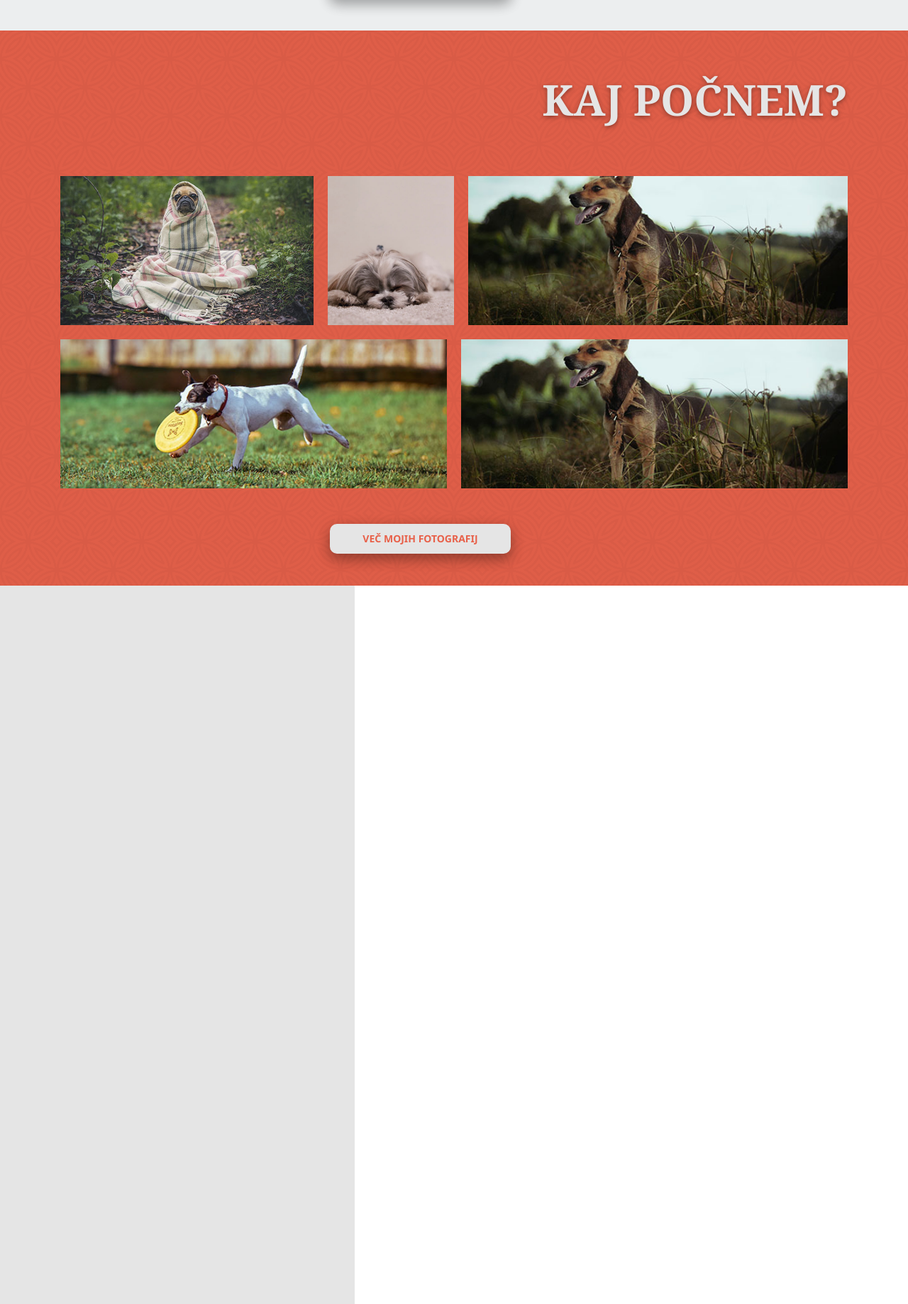
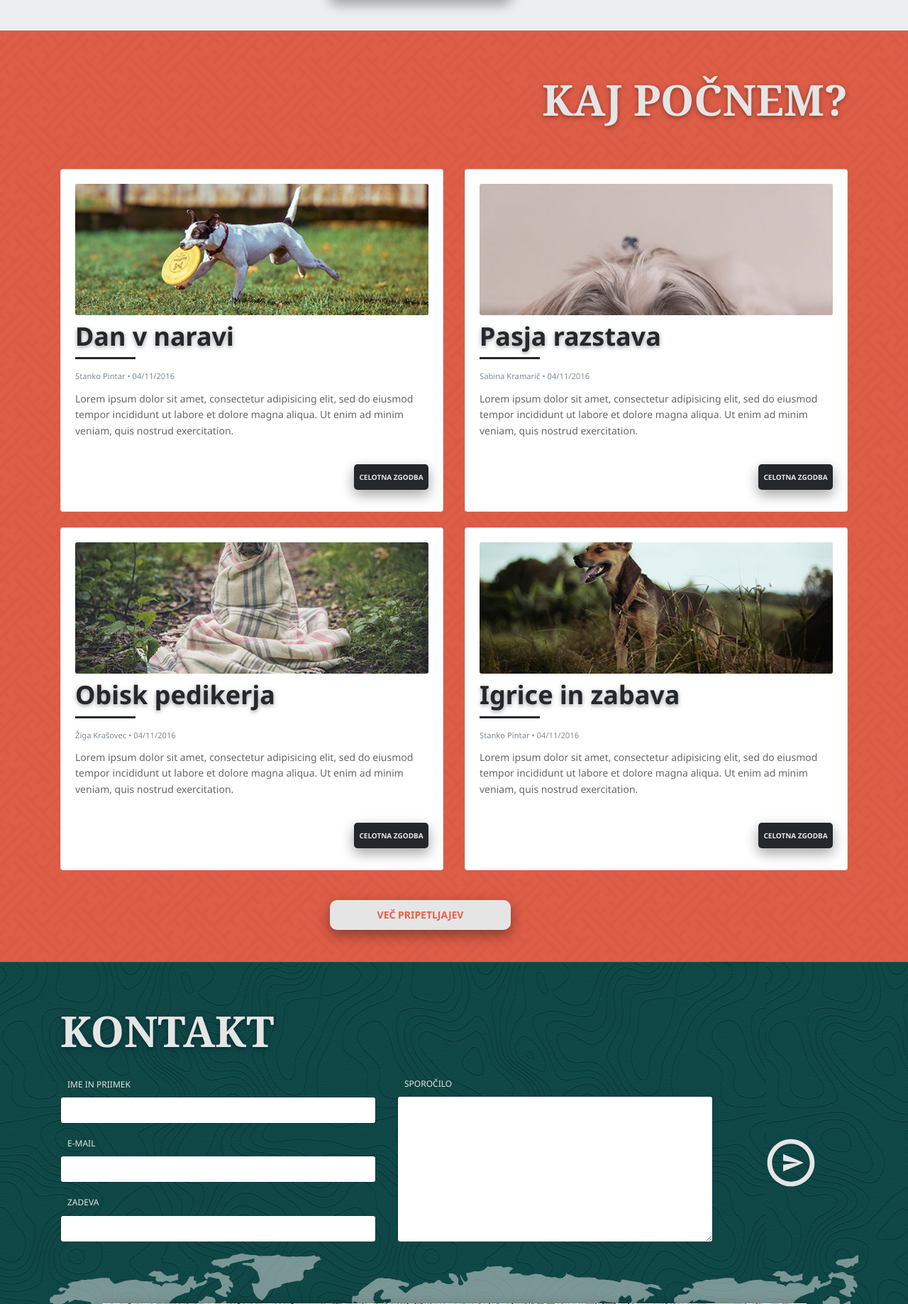
Before and after one commit to zigcccc/stankoWebsite, a PHP site: page / in a window 1280 px wide. Shown: the part 2562-4399 px from the top of the page at 71% size. Run offline with PHP 8.4, Linux system fonts and the light colour scheme.

Commit message:
Finished home page
Added full markup and styles for homepage

```diff
--- /dev/null
+++ b/CSS/3-modules/_card-image.sass
@@ -0,0 +1,7 @@
+.card-img
+  width: 100%
+  height: 185px
+  background:
+    position: center center
+    size: cover
+  margin-bottom: 10px
--- a/CSS/3-modules/_cta-button.sass
+++ b/CSS/3-modules/_cta-button.sass
@@ -18,3 +18,27 @@
   &:hover
     box-shadow: $box-hover-dropshadow
     background: darken($bg-color, 5%)
+
+=card-cta()
+  width: 105px
+  min-height: 36px
+  line-height: 36px
+  text-transform: uppercase
+  text-align: center
+  margin: 20px 0 10px
+  display: block
+  border-radius: 5px
+  background: $dark-gray
+  color: $cream
+  font-family: $sans-font
+  font-size: 10px
+  font-weight: bold
+  box-shadow: $box-dropshadow
+  transition: $main-transition
+  outline: none
+  float: right
+  +clearfix
+  &:hover
+    box-shadow: $box-hover-dropshadow
+    background: darken($dark-gray, 5%)
+    text-decoration: none
--- a/CSS/4-pages/_home-page.sass
+++ b/CSS/4-pages/_home-page.sass
@@ -52,14 +52,13 @@
       +cta(300px, $flat-orange, $cream, 70px)
 
 
-
 .social-banner
   display: block
   position: absolute
   bottom: 0
   height: 40px
   background: $dark-gray
-  width: 100vw
+  width: 100%
   z-index: 100
 
   .material-icons
@@ -72,7 +71,6 @@
     &:hover
       color: $flat-orange
       cursor: pointer
-
 
 
 .predstavitev-pasme
@@ -177,43 +175,122 @@
   min-height: 500px
   background:
     color: $flat-orange
-    image: url('../IMG/contemporary_china.png')
+    image: url('../IMG/sayagata-400px.png')
     repeat: repeat
     blend-mode: multiply
 
-  .image-row
-    height: 210px
-    margin: 20px 0
-    display: flex
-
-    [class^="col"]
-      overflow: hidden
-      height: 100%
-      box-sizing: border-box
-      margin-right: 20px
-      padding: 0
-      background:
-        size: cover
-        position: center center
-      &:last-child
-        margin-right: 0
+  .blog-row
+    margin-top: 10px
 
   h2
     +section-heading($cream)
     margin-bottom: 55px
 
   img
-    +position(absolute, null null 0 0)
-    height: 500px
+    width: 100%
+    margin-bottom: 20px
 
   h3
-    +section-subheading($dark-gray, 60px)
-    text-align: right
+    +section-subheading($dark-gray, 0px)
+    text-align: left
 
     &::after
-      +horizontal-line(85px, $dark-gray, 10px, 0, 10px)
-      position: absolute
-      right: 20px
+      +horizontal-line(85px, $dark-gray, 10px, 0, 0px)
 
   .section-cta
     +cta(100%, $cream, $flat-orange, 30px)
+
+  .card
+    transition: $main-transition
+    &:hover
+      box-shadow: $box-dropshadow
+
+  .card-cta
+    +card-cta()
+
+  .card-text
+    margin-top: 10px !important
+
+
+.kontakt
+  min-height: 500px
+  background:
+    color: $dark-green
+    image: url('../IMG/cartographer.png')
+    repeat: repeat
+    blend-mode: multiply
+  margin-bottom: 225px
+
+  h2
+    +section-heading($cream)
+
+  form
+    +display(flex)
+    align-items: center
+    margin-top: 30px
+
+    textarea
+      height: 206px
+
+    label
+      color: $cream
+      margin-left: 10px
+      text-transform: uppercase
+      font-family: $sans-font
+      font-size: 12px
+
+    .send-icon
+      svg
+        transform: scale(0.5)
+        .icon-fill
+          fill: $cream
+          transition: $main-transition
+        &:hover
+          .icon-arrow
+            transform: translateX(2px)
+            transform-origin: left center
+
+  .google-maps
+    min-height: 450px
+
+    img
+      display: block
+      margin: 70px auto 0
+      box-shadow: $box-dropshadow
+
+
+footer
+  min-height: 225px
+  background: $medium-gray
+  position: fixed
+  bottom: 0
+  width: 100vw
+  z-index: -10
+
+  .row
+    margin: 0
+
+  h2
+    text-align: center
+    text-transform: uppercase
+    color: $cream
+    font-weight: bold
+    margin: 40px 0 25px
+
+  .menu
+    ul
+      text-align: center
+      li
+        display: inline
+        font-size: 16px
+        text-transform: uppercase
+        font-family: $sans-font
+        font-weight: bold
+        color: $cream
+        line-height: 60px
+        padding: 0 10px
+
+  small
+    text-align: center
+    color: $cream
+    display: block
--- a/CSS/main.css
+++ b/CSS/main.css
@@ -254,6 +254,13 @@ a {
   padding-bottom: 45px;
   position: relative; }
 
+.card-img {
+  width: 100%;
+  height: 185px;
+  background-position: center center;
+  background-size: cover;
+  margin-bottom: 10px; }
+
 .landing-section {
   background-color: #33c4c4;
   background-image: url("../IMG/square_bg.png");
@@ -329,7 +336,7 @@ a {
   bottom: 0;
   height: 40px;
   background: #24272b;
-  width: 100vw;
+  width: 100%;
   z-index: 100; }
   .social-banner .material-icons {
     color: rgba(229, 229, 229, 0.7);
@@ -517,23 +524,11 @@ a {
 .section-blog {
   min-height: 500px;
   background-color: #e8614a;
-  background-image: url("../IMG/contemporary_china.png");
+  background-image: url("../IMG/sayagata-400px.png");
   background-repeat: repeat;
   background-blend-mode: multiply; }
-  .section-blog .image-row {
-    height: 210px;
-    margin: 20px 0;
-    display: flex; }
-    .section-blog .image-row [class^="col"] {
-      overflow: hidden;
-      height: 100%;
-      box-sizing: border-box;
-      margin-right: 20px;
-      padding: 0;
-      background-size: cover;
-      background-position: center center; }
-      .section-blog .image-row [class^="col"]:last-child {
-        margin-right: 0; }
+  .section-blog .blog-row {
+    margin-top: 10px; }
   .section-blog h2 {
     color: #e5e5e5;
     font-family: "Noto Serif", serif;
@@ -543,27 +538,23 @@ a {
     text-transform: uppercase;
     margin-bottom: 55px; }
   .section-blog img {
-    position: absolute;
-    bottom: 0;
-    left: 0;
-    height: 500px; }
+    width: 100%;
+    margin-bottom: 20px; }
   .section-blog h3 {
     color: #24272b;
     font-family: "Noto Sans", sans-serif;
     text-shadow: 0px 2px 10px rgba(0, 0, 0, 0.16), 0px 2px 5px rgba(0, 0, 0, 0.26);
     font-size: 36px;
     font-weight: bold;
-    margin-top: 60px;
-    text-align: right; }
+    margin-top: 0px;
+    text-align: left; }
     .section-blog h3::after {
       content: "";
       display: block;
       height: 3px;
       width: 85px;
       background: #24272b;
-      margin: 10px 0 10px;
-      position: absolute;
-      right: 20px; }
+      margin: 10px 0 0px; }
   .section-blog .section-cta {
     width: 100%;
     min-height: 40px;
@@ -583,5 +574,115 @@ a {
     .section-blog .section-cta:hover {
       box-shadow: 0px 17px 50px 0px rgba(0, 0, 0, 0.19), 0px 12px 15px 0px rgba(0, 0, 0, 0.24);
       background: #d8d8d8; }
+  .section-blog .card {
+    transition: all 300ms cubic-bezier(0.4, 0, 0.2, 1); }
+    .section-blog .card:hover {
+      box-shadow: 0px 6px 20px 0px rgba(0, 0, 0, 0.19), 0px 8px 17px 0px rgba(0, 0, 0, 0.2); }
+  .section-blog .card-cta {
+    width: 105px;
+    min-height: 36px;
+    line-height: 36px;
+    text-transform: uppercase;
+    text-align: center;
+    margin: 20px 0 10px;
+    display: block;
+    border-radius: 5px;
+    background: #24272b;
+    color: #e5e5e5;
+    font-family: "Noto Sans", sans-serif;
+    font-size: 10px;
+    font-weight: bold;
+    box-shadow: 0px 6px 20px 0px rgba(0, 0, 0, 0.19), 0px 8px 17px 0px rgba(0, 0, 0, 0.2);
+    transition: all 300ms cubic-bezier(0.4, 0, 0.2, 1);
+    outline: none;
+    float: right; }
+    .section-blog .card-cta::after {
+      clear: both;
+      content: "";
+      display: table; }
+    .section-blog .card-cta:hover {
+      box-shadow: 0px 17px 50px 0px rgba(0, 0, 0, 0.19), 0px 12px 15px 0px rgba(0, 0, 0, 0.24);
+      background: #181a1d;
+      text-decoration: none; }
+  .section-blog .card-text {
+    margin-top: 10px !important; }
+
+.kontakt {
+  min-height: 500px;
+  background-color: #145e5e;
+  background-image: url("../IMG/cartographer.png");
+  background-repeat: repeat;
+  background-blend-mode: multiply;
+  margin-bottom: 225px; }
+  .kontakt h2 {
+    color: #e5e5e5;
+    font-family: "Noto Serif", serif;
+    text-shadow: 0px 2px 10px rgba(0, 0, 0, 0.16), 0px 2px 5px rgba(0, 0, 0, 0.26);
+    font-size: 60px;
+    font-weight: bold;
+    text-transform: uppercase; }
+  .kontakt form {
+    display: -webkit-box;
+    display: -moz-box;
+    display: box;
+    display: -webkit-flex;
+    display: -moz-flex;
+    display: -ms-flexbox;
+    display: flex;
+    align-items: center;
+    margin-top: 30px; }
+    .kontakt form textarea {
+      height: 206px; }
+    .kontakt form label {
+      color: #e5e5e5;
+      margin-left: 10px;
+      text-transform: uppercase;
+      font-family: "Noto Sans", sans-serif;
+      font-size: 12px; }
+    .kontakt form .send-icon svg {
+      transform: scale(0.5); }
+      .kontakt form .send-icon svg .icon-fill {
+        fill: #e5e5e5;
+        transition: all 300ms cubic-bezier(0.4, 0, 0.2, 1); }
+      .kontakt form .send-icon svg:hover .icon-arrow {
+        transform: translateX(2px);
+        transform-origin: left center; }
+  .kontakt .google-maps {
+    min-height: 450px; }
+    .kontakt .google-maps img {
+      display: block;
+      margin: 70px auto 0;
+      box-shadow: 0px 6px 20px 0px rgba(0, 0, 0, 0.19), 0px 8px 17px 0px rgba(0, 0, 0, 0.2); }
+
+footer {
+  min-height: 225px;
+  background: #3e4651;
+  position: fixed;
+  bottom: 0;
+  width: 100vw;
+  z-index: -10; }
+  footer .row {
+    margin: 0; }
+  footer h2 {
+    text-align: center;
+    text-transform: uppercase;
+    color: #e5e5e5;
+    font-weight: bold;
+    margin: 40px 0 25px; }
+  footer .menu ul {
+    text-align: center; }
+    footer .menu ul li {
+      display: inline;
+      font-size: 16px;
+      text-transform: uppercase;
+      font-family: "Noto Sans", sans-serif;
+      font-weight: bold;
+      color: #e5e5e5;
+      line-height: 60px;
+      padding: 0 10px; }
+  footer small {
+    text-align: center;
+    color: #e5e5e5;
+    display: block; }
 
 /*# sourceMappingURL=main.css.map */
--- a/CSS/main.sass
+++ b/CSS/main.sass
@@ -20,6 +20,7 @@
 @import '3-modules/main-nav'
 @import '3-modules/cta-button'
 @import '3-modules/bootstrap-override'
+@import '3-modules/card-image'
 
 
 // 4 - pages
--- a/index.html
+++ b/index.html
@@ -113,26 +113,124 @@
     <div class="container">
         <h2 class="float-sm-right">Kaj počnem?</h2>
         <div class="clearfix"></div>
-        <div class="row image-row">
-            <div class="col-sm-4" style="background-image: url('IMG/section-galerija/photo-1433162653888-a571db5ccccf.jpeg')"></div>
-            <div class="col-sm-2" style="background-image: url('IMG/section-galerija/photo-1437957146754-f6377debe171.jpeg')"></div>
-            <div class="col-sm-6" style="background-image: url('IMG/section-galerija/photo-1422363037975-f6a4c2c924fc.jpeg')"></div>
+        <div class="row blog-row">
+            <div class="col-sm-6">
+                <div class="card card-block">
+                    <div class="card-img" style="background-image: url('IMG/section-galerija/photo-1470129905980-2fecd5297c1b.jpeg')"></div>
+                    <h3 class="card-title">Dan v naravi</h3>
+                    <span class="text-muted"><small>Stanko Pintar  •  04/11/2016</small></span>
+                    <p class="card-text">Lorem ipsum dolor sit amet, consectetur adipisicing elit, sed do eiusmod tempor incididunt ut labore et dolore magna aliqua. Ut enim ad minim veniam, quis nostrud exercitation.</p>
+                    <a href="#" class="card-cta">Celotna zgodba</a>
+                </div>
+            </div>
+            <div class="col-sm-6">
+                <div class="card card-block">
+                    <div class="card-img" style="background-image: url('IMG/section-galerija/photo-1437957146754-f6377debe171.jpeg')"></div>
+                    <h3 class="card-title">Pasja razstava</h3>
+                    <span class="text-muted"><small>Sabina Kramarič  •  04/11/2016</small></span>
+                    <p class="card-text">Lorem ipsum dolor sit amet, consectetur adipisicing elit, sed do eiusmod tempor incididunt ut labore et dolore magna aliqua. Ut enim ad minim veniam, quis nostrud exercitation.</p>
+                    <a href="#" class="card-cta">Celotna zgodba</a>
+                </div>
+            </div>
         </div>
-        <div class="row image-row">
-            <div class="col-sm-6" style="background-image: url('IMG/section-galerija/photo-1470129905980-2fecd5297c1b.jpeg')"></div>
-            <div class="col-sm-6" style="background-image: url('IMG/section-galerija/photo-1422363037975-f6a4c2c924fc.jpeg')"></div>
+        <div class="row blog-row">
+            <div class="col-sm-6">
+                <div class="card card-block">
+                    <div class="card-img" style="background-image: url('IMG/section-galerija/photo-1433162653888-a571db5ccccf.jpeg')"></div>
+                    <h3 class="card-title">Obisk pedikerja</h3>
+                    <span class="text-muted"><small>Žiga Krašovec  •  04/11/2016</small></span>
+                    <p class="card-text">Lorem ipsum dolor sit amet, consectetur adipisicing elit, sed do eiusmod tempor incididunt ut labore et dolore magna aliqua. Ut enim ad minim veniam, quis nostrud exercitation.</p>
+                    <a href="#" class="card-cta">Celotna zgodba</a>
+                </div>
+            </div>
+            <div class="col-sm-6">
+                <div class="card card-block">
+                    <div class="card-img" style="background-image: url('IMG/section-galerija/photo-1422363037975-f6a4c2c924fc.jpeg')"></div>
+                    <h3 class="card-title">Igrice in zabava</h3>
+                    <span class="text-muted"><small>Stanko Pintar  •  04/11/2016</small></span>
+                    <p class="card-text">Lorem ipsum dolor sit amet, consectetur adipisicing elit, sed do eiusmod tempor incididunt ut labore et dolore magna aliqua. Ut enim ad minim veniam, quis nostrud exercitation.</p>
+                    <a href="#" class="card-cta">Celotna zgodba</a>
+                </div>
+            </div>
         </div>
         <div class="row">
             <div class="col-sm-3 offset-sm-4">
                 <button class="section-cta">
-                    Več mojih fotografij
+                    Več pripetljajev
                 </button>
             </div>
         </div>
     </div>
 </div>
 
-<div style="width: 500px; height: 2000px; background: #e5e5e5; z-index: 100;"></div>
+<div class="jumbotron jumbotron-fluid kontakt">
+    <div class="container">
+        <h2>Kontakt</h2>
+        <div class="row contact-row">
+            <form>
+                <div class="col-sm-5">
+                    <div class="form-group">
+                        <label for="formGroupExampleInput">Ime in priimek</label>
+                        <input type="text" class="form-control" id="formGroupExampleInput">
+                    </div>
+                    <div class="form-group">
+                        <label for="formGroupExampleInput2">E-mail</label>
+                        <input type="text" class="form-control" id="formGroupExampleInput2">
+                    </div>
+                    <div class="form-group">
+                        <label for="formGroupExampleInput2">Zadeva</label>
+                        <input type="text" class="form-control" id="formGroupExampleInput2">
+                    </div>
+                </div>
+                <div class="col-sm-5">
+                    <div class="form-group">
+                        <label for="exampleTextarea">Sporočilo</label>
+                        <textarea class="form-control" id="exampleTextarea" rows="3"></textarea>
+                    </div>
+                </div>
+                <div class="col-sm-2">
+                    <a href="#" class="send-icon">
+                        <?xml version="1.0" encoding="utf-8"?>
+                        <svg version="1.1" id="Layer_1" xmlns="http://www.w3.org/2000/svg" xmlns:xlink="http://www.w3.org/1999/xlink" x="0px" y="0px"
+ viewBox="0 0 24 24" style="enable-background:new 0 0 24 24;" xml:space="preserve">
+                        <style type="text/css">
+                            .st0{fill:none;}
+                        </style>
+                        <path class="st0" d="M0,0h24v24H0V0z"/>
+                        <path d="M12,2C6.5,2,2,6.5,2,12s4.5,10,10,10s10-4.5,10-10S17.5,2,12,2z M12,20c-4.4,0-8-3.6-8-8s3.6-8,8-8s8,3.6,8,8S16.4,20,12,20
+                            z" class="icon-fill"/>
+                        <path d="M8.7,15.7l8.7-3.7L8.7,8.3l0,2.9l6.2,0.8l-6.2,0.8L8.7,15.7z" class="icon-fill icon-arrow"/>
+                        </svg>
+                    </a>
+                </div>
+            </form>
+        </div>
+        <div class="row">
+            <div class="col-sm-12 google-maps" style="background-image: url('IMG/world-map.svg');">
+                <img src="IMG/GoogleMaps.png">
+            </div>
+        </div>
+    </div>
+</div>
+
+<footer>
+    <div class="row">
+        <div class="col-sm-6 offset-sm-3">
+            <h2>LOGO</h2>
+            <div class="menu">
+                <ul>
+                    <li>Home</li>
+                    <li>Pasma</li>
+                    <li>Lastnik</li>
+                    <li>Galerija</li>
+                    <li>Blog</li>
+                    <li>Kontakt</li>
+                </ul>
+            </div>
+            <small>&copy; Stanko Pintar, 2016</small>
+        </div>
+    </div>
+</footer>
 
 </body>
 </html>
```
Also changed, not shown: IMG/GoogleMaps.png (added), IMG/cartographer.png (added), IMG/sayagata-400px.png (added), IMG/send-icon.png (added), IMG/send-icon.svg (added), IMG/world-map.svg (added), 1 other file.
